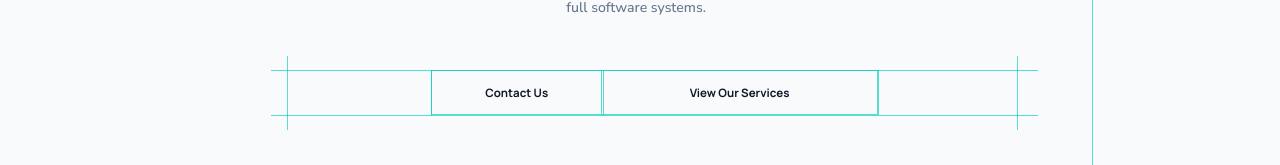
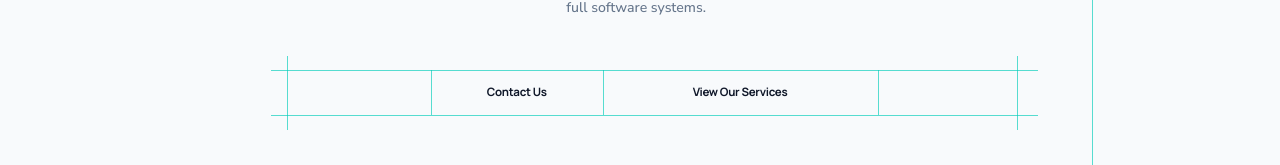
Before and after one commit to nefara-bg/Nefara-Web, a Next.js app in the folder client/: page /en in a window 1280 px wide. Shown: the part 433-598 px from the top of the page. Built offline with nearby package versions, Linux system fonts and the light colour scheme.

Commit message:
Fix buttons

```diff
--- a/client/src/components/HeroSection/HeroButtons.tsx
+++ b/client/src/components/HeroSection/HeroButtons.tsx
@@ -2,8 +2,9 @@
 
 import { motion } from "motion/react"
 import { useTranslations } from "next-intl"
+import { Button } from "@/components/ui/button"
 
-export default function HeroButtons({ T }: { T: string }) {
+export default function HeroButtons() {
     const scrollTo = (id: string) => () => {
         document.querySelector(id)?.scrollIntoView({ behavior: "smooth" })
     }
@@ -19,35 +20,34 @@ export default function HeroButtons({ T }: { T: string }) {
             style={{
                 top: "62.9%",
                 left: "33.7%",
-                right: "31.4%",   // 100 - 68.6
+                right: "31.4%",
                 height: "5.6%",
             }}
         >
             {/* "Contact Us" – 255 / 668 ≈ 38.2% of combined width */}
-            <button
+            <Button
+                variant="hero"
                 onClick={scrollTo("#contact")}
-                className="flex-none flex items-center justify-center font-display font-bold text-foreground bg-transparent hover:bg-[hsl(var(--primary)/0.06)] active:scale-[0.98] transition-colors cursor-pointer"
+                className="flex-none h-full border-0"
                 style={{
                     width: "38.2%",
-                    border: `1px solid ${T}`,
                     fontSize: "clamp(0.7rem, 0.9vw, 0.95rem)",
                 }}
             >
                 {t("button")}
-            </button>
+            </Button>
 
             {/* "View Our Services" – 411 / 668 ≈ 61.5% */}
-            <button
+            <Button
+                variant="hero"
                 onClick={scrollTo("#services")}
-                className="flex-1 flex items-center justify-center font-display font-bold text-foreground bg-transparent hover:bg-[hsl(var(--primary)/0.06)] active:scale-[0.98] transition-colors cursor-pointer"
+                className="flex-1 h-full border-0"
                 style={{
-                    border: `1px solid ${T}`,
-                    borderLeft: "none",
                     fontSize: "clamp(0.7rem, 0.9vw, 0.95rem)",
                 }}
             >
                 {t("secondaryButton")}
-            </button>
+            </Button>
         </motion.div>
     )
 }
--- a/client/src/components/HeroSection/HeroSection.tsx
+++ b/client/src/components/HeroSection/HeroSection.tsx
@@ -121,7 +121,7 @@ export async function HeroSection() {
             </motion.p>
 
             {/* ── Buttons ── y 62.9 → 68.5, x 33.7 → 68.6 ────────────── */}
-            <HeroButtons T={T} />
+            <HeroButtons />
         </section>
     )
 }
--- a/client/src/components/ui/button.tsx
+++ b/client/src/components/ui/button.tsx
@@ -29,6 +29,9 @@ const buttonVariants = cva(
           "text-[hsl(var(--primary-strong))] underline-offset-4 hover:underline",
         destructive:
           "bg-destructive text-destructive-foreground hover:bg-destructive/90",
+        // Hero blueprint buttons — transparent with teal border, no radius
+        hero:
+          "rounded-none border border-[hsl(var(--primary)/0.65)] bg-transparent text-foreground hover:bg-[hsl(var(--primary)/0.06)]",
       },
       size: {
         default: "h-10 px-5 text-sm",
```
